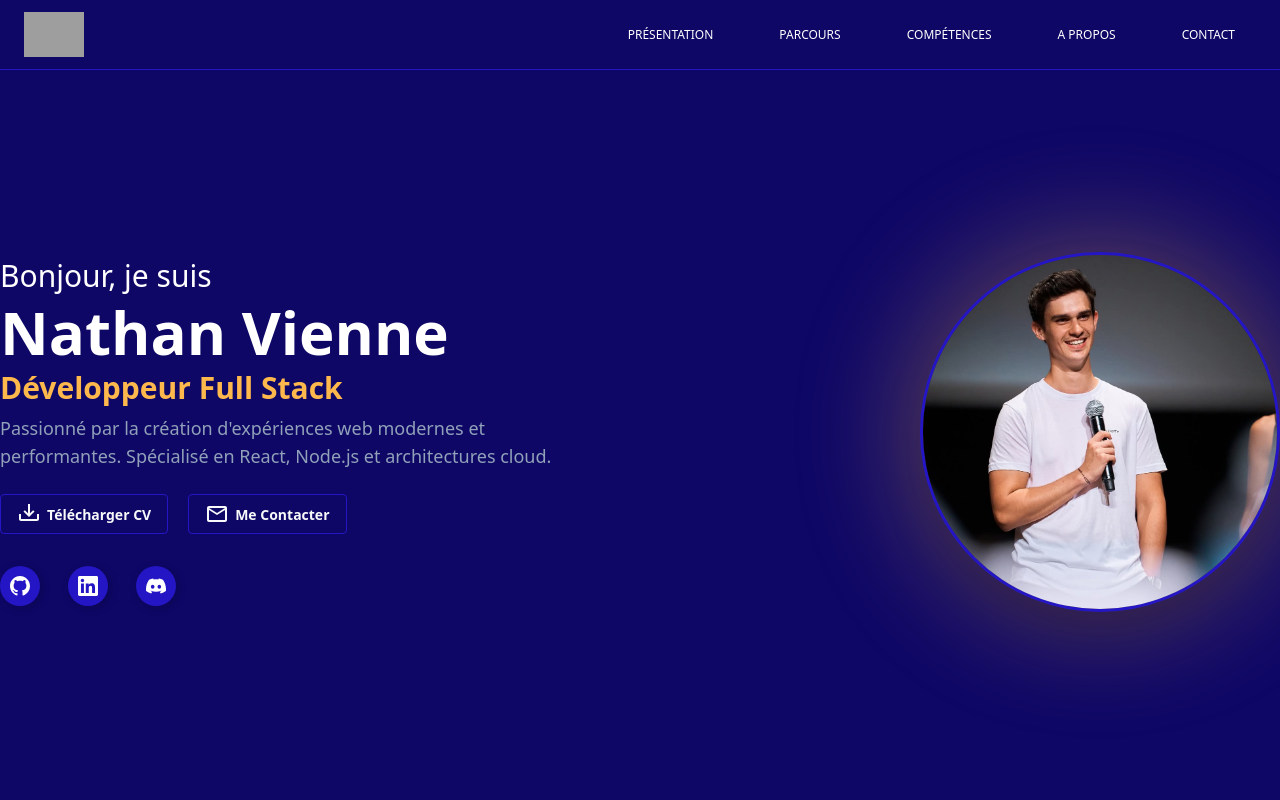
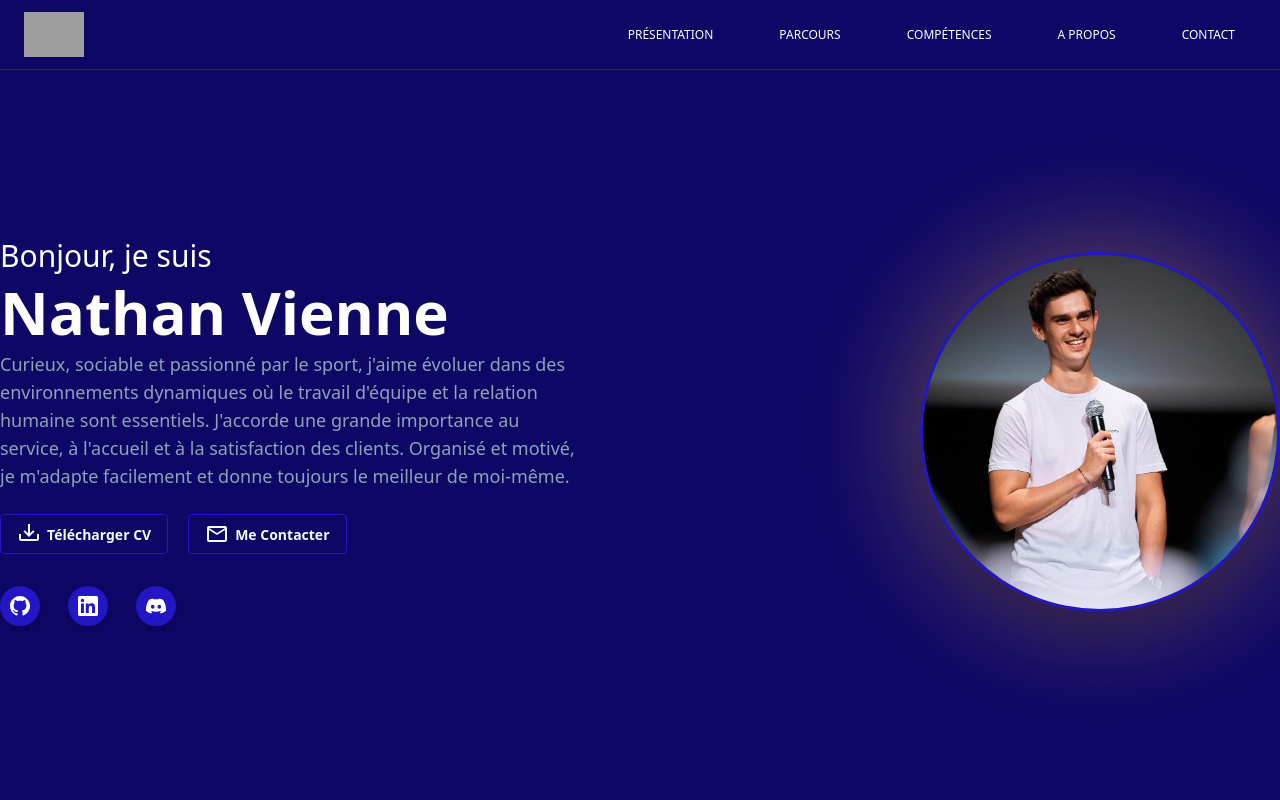
Before and after one commit to NathanVienne/curriculum_vitae, a React (Vite) app: page / in a window 1280 px wide. Shown: the top 800 px of the page. Built offline with nearby package versions, Linux system fonts and the light colour scheme; grey boxes are pictures that could not be loaded.

Commit message:
Modification of hero section

```diff
--- a/src/components/hero.jsx
+++ b/src/components/hero.jsx
@@ -17,12 +17,13 @@ function Hero() {
                             <h1 className="text-4xl md:text-6xl md:text-6xl font-bold">
                                 Nathan <span className="text-hollow">Vienne</span>
                             </h1>
-                            <h2 className="text-2xl md:text-3xl text-accent font-semibold text-foreground">
+                            {/* <h2 className="text-2xl md:text-3xl text-accent font-semibold text-foreground">
                                 Développeur Full Stack
-                            </h2>
+                            </h2> */}
                             <p className="text-md md:text-lg text-muted-foreground text-slate-400 text-justify md:text-start max-w-xl">
-                                Passionné par la création d'expériences web modernes et performantes.
-                                Spécialisé en React, Node.js et architectures cloud.
+                                Curieux, sociable et passionné par le sport, j'aime évoluer dans des environnements dynamiques où le travail d'équipe et la relation humaine sont essentiels.
+                                J'accorde une grande importance au service, à l'accueil et à la satisfaction des clients.
+                                Organisé et motivé, je m'adapte facilement et donne toujours le meilleur de moi-même.
                             </p>
                         </div>
                         <div className="space-y-8">
```
